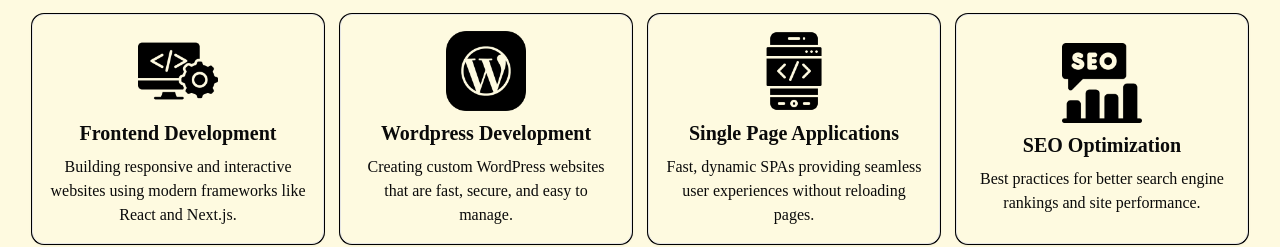
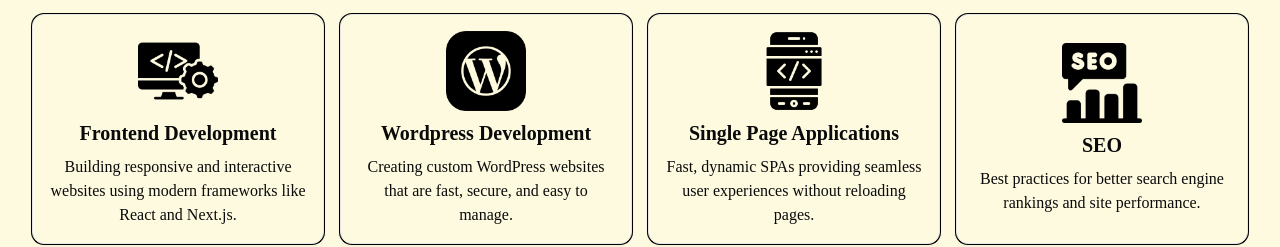
Before and after one commit to iamasadshah/iamasadshah-ibnerafi, a Next.js app: page / in a window 1280 px wide. Shown: the part 2620-2867 px from the top of the page. Built offline with nearby package versions, Linux system fonts and the light colour scheme.

Commit message:
Services component grammer error solved

```diff
--- a/src/app/components/Services.tsx
+++ b/src/app/components/Services.tsx
@@ -72,7 +72,7 @@
             height={80}
             className="hover:scale-110 transition-transform duration-300"
           />
-          <h3 className="text-lg lg:text-xl font-bold">SEO Optimization</h3>
+          <h3 className="text-lg lg:text-xl font-bold">SEO</h3>
           <p className="text-sm lg:text-base">
             Best practices for better search engine rankings and site
             performance.
```
